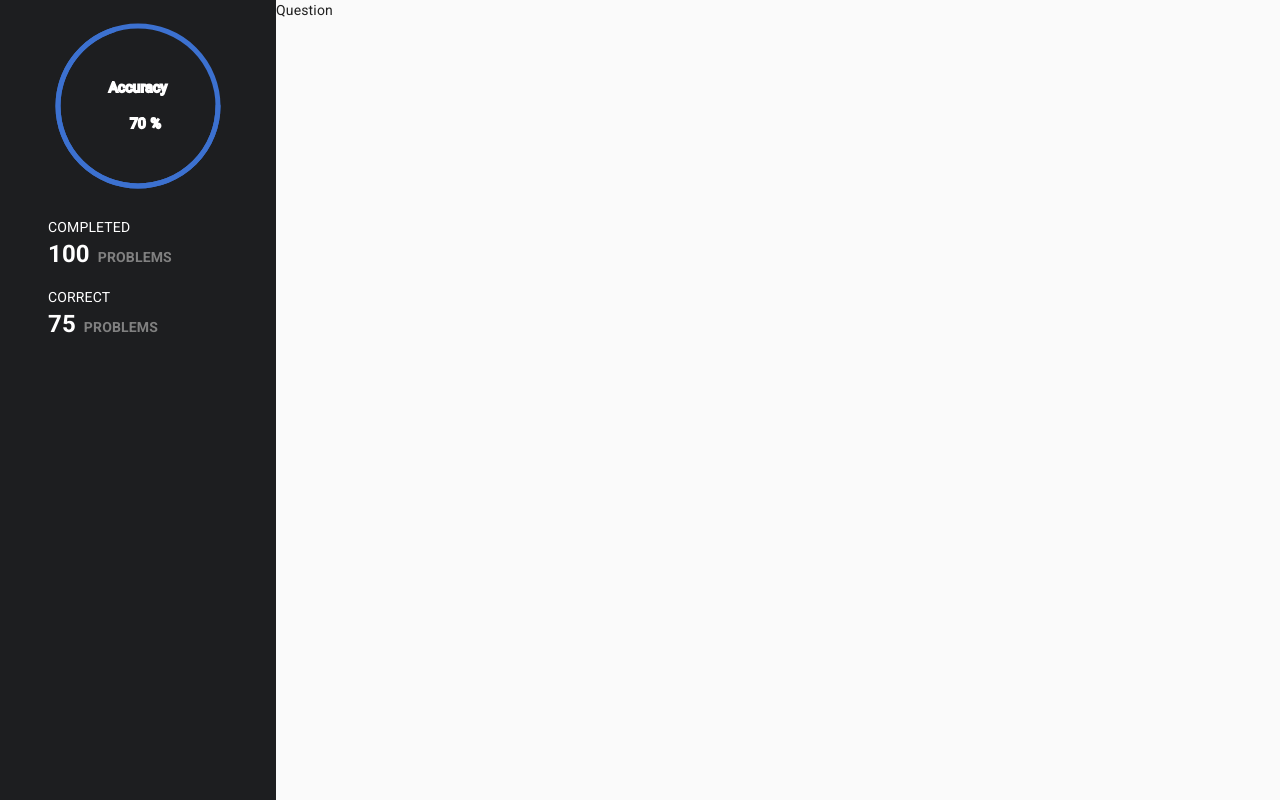
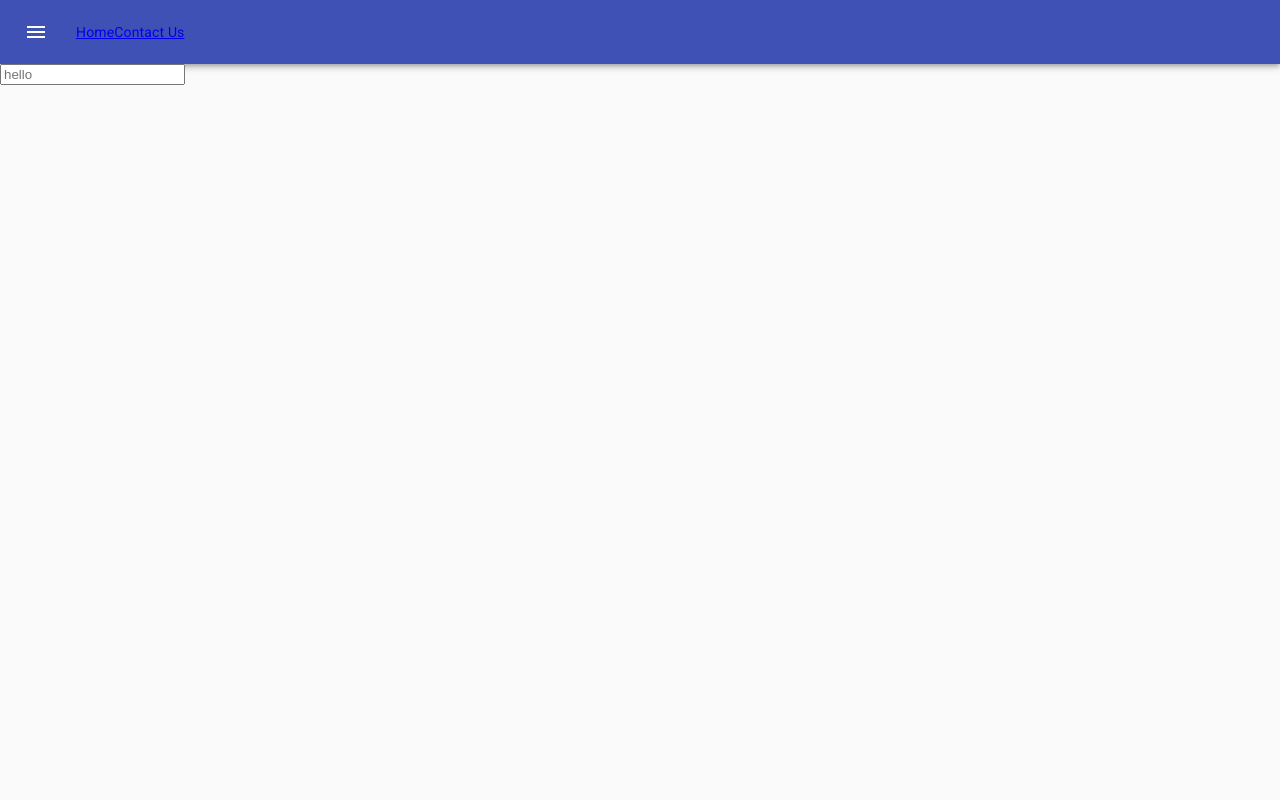
Before and after one commit to JangkarBumi/avl_exam, a React (Create React App) app in the folder client/: page /contact in a window 1280 px wide. Built offline with nearby package versions, Linux system fonts and the light colour scheme.

Commit message:
add basic navbar

```diff
--- a/client/package.json
+++ b/client/package.json
@@ -4,6 +4,7 @@
   "private": true,
   "dependencies": {
     "@material-ui/core": "^4.11.0",
+    "@material-ui/icons": "^4.9.1",
     "classnames": "^2.2.6",
     "cra-template": "1.0.3",
     "firebase": "^7.19.0",
--- a/client/src/App.js
+++ b/client/src/App.js
@@ -1,13 +1,20 @@
 import CssBaseline from '@material-ui/core/CssBaseline';
 import React from 'react';
+import { BrowserRouter as Router, Route, Switch } from 'react-router-dom';
 import './App.css';
+import Contact from './components/Contact';
 import Homepage from './components/Homepage';
+
 function App() {
   return (
-    <React.Fragment>
+    <Router>
       <CssBaseline></CssBaseline>
-      <Homepage></Homepage>
-    </React.Fragment>
+      <Switch>
+        <Route exact path="/" component={Homepage}></Route>
+        <Route path="/contact" component={Contact}></Route>
+        {/* <Route path="/problem/:problemId" component={Problem}></Route>  */}
+      </Switch>
+    </Router>
   );
 }
 
--- /dev/null
+++ b/client/src/Navbar.js
@@ -0,0 +1,45 @@
+import AppBar from '@material-ui/core/AppBar';
+import IconButton from '@material-ui/core/IconButton';
+import { makeStyles } from '@material-ui/core/styles';
+import Toolbar from '@material-ui/core/Toolbar';
+import MenuIcon from '@material-ui/icons/Menu';
+import React from 'react';
+import { Link } from 'react-router-dom';
+
+const useStyles = makeStyles((theme) => ({
+  root: {
+    flexGrow: 1,
+  },
+  menuButton: {
+    marginRight: theme.spacing(2),
+  },
+  title: {
+    flexGrow: 1,
+  },
+}));
+
+const Navbar = () => {
+  const classes = useStyles();
+
+  return (
+    <div className={classes.root}>
+      <AppBar position="static">
+        <Toolbar>
+          <IconButton
+            edge="start"
+            className={classes.menuButton}
+            color="inherit"
+            aria-label="menu"
+          >
+            <MenuIcon />
+          </IconButton>
+
+          <Link to="/">Home</Link>
+          <Link to="/contact">Contact Us</Link>
+        </Toolbar>
+      </AppBar>
+    </div>
+  );
+};
+
+export default Navbar;
--- /dev/null
+++ b/client/src/components/Contact.js
@@ -0,0 +1,13 @@
+import React from 'react';
+import Navbar from '../Navbar';
+
+const Contact = () => {
+  return (
+    <div>
+      <Navbar></Navbar>
+      <input type="text" placeholder="hello" name="" id="" />
+    </div>
+  );
+};
+
+export default Contact;
--- a/client/src/components/Homepage.js
+++ b/client/src/components/Homepage.js
@@ -1,13 +1,17 @@
 import React from 'react'
 import Report from './Report'
 import Question from './Question'
+import Navbar from '../Navbar'
 
 const Homepage = () => {
   return (
+    <React.Fragment>
+      <Navbar></Navbar>
     <div className="homepage-container">
       <Report></Report>
       <Question></Question>
     </div>
+    </React.Fragment>
   )
 }
 
```
Also changed, not shown: 1 other file (tests, documents, lock files or other folders).
